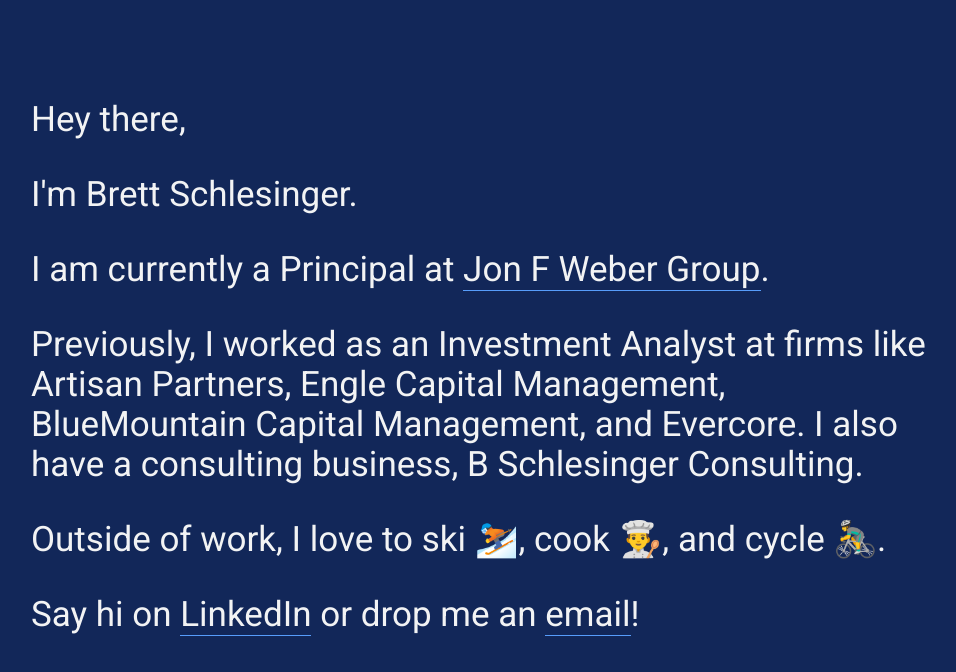
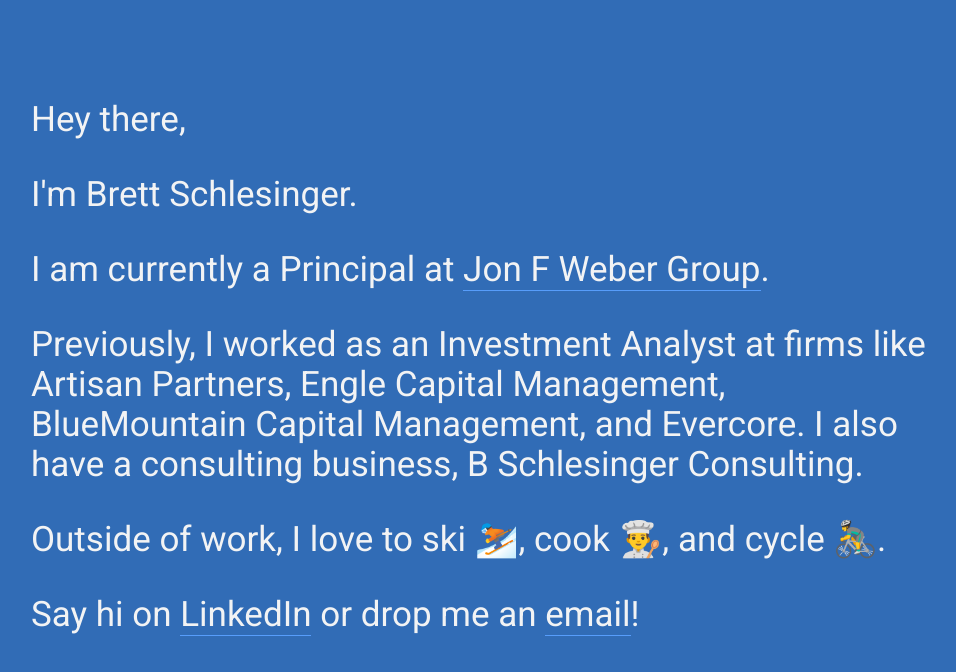
Before and after one commit to emilydiamond/brettischlesinger, a plain HTML site: page index.html in a window 1280 px wide. Shown: the whole page, without its empty margins (161-1117 px from the left). Drawn offline with Linux system fonts and the light colour scheme.

Commit message:
Update brett-style.css - bg color

```diff
--- a/css/brett-style.css
+++ b/css/brett-style.css
@@ -8,7 +8,7 @@
       //  background: linear-gradient(to bottom,  #f9e1cf 16%,#5492ff 96%); /* W3C, IE10+, FF16+, Chrome26+, Opera12+, Safari7+ */
       //  filter: progid:DXImageTransform.Microsoft.gradient( startColorstr='#f9e1cf', endColorstr='#5492ff',GradientType=0 ); /* IE6-9 */
 
-        background-color: #122759;
+        background-color: #316cb6;
     //  background-image: url("hudson river.png");
     //  background-repeat: no-repeat;
     //  background-attachment: fixed;
```
